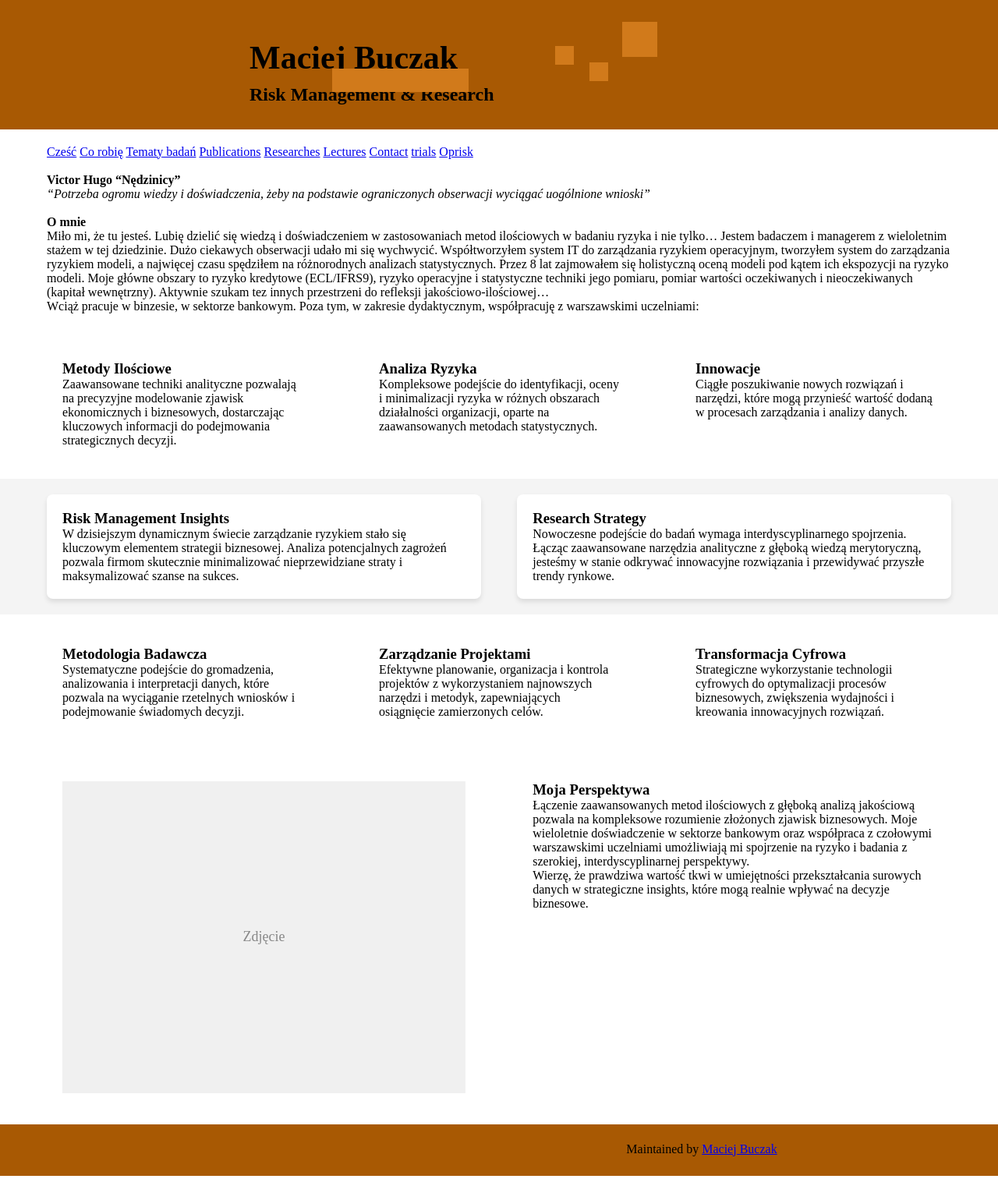
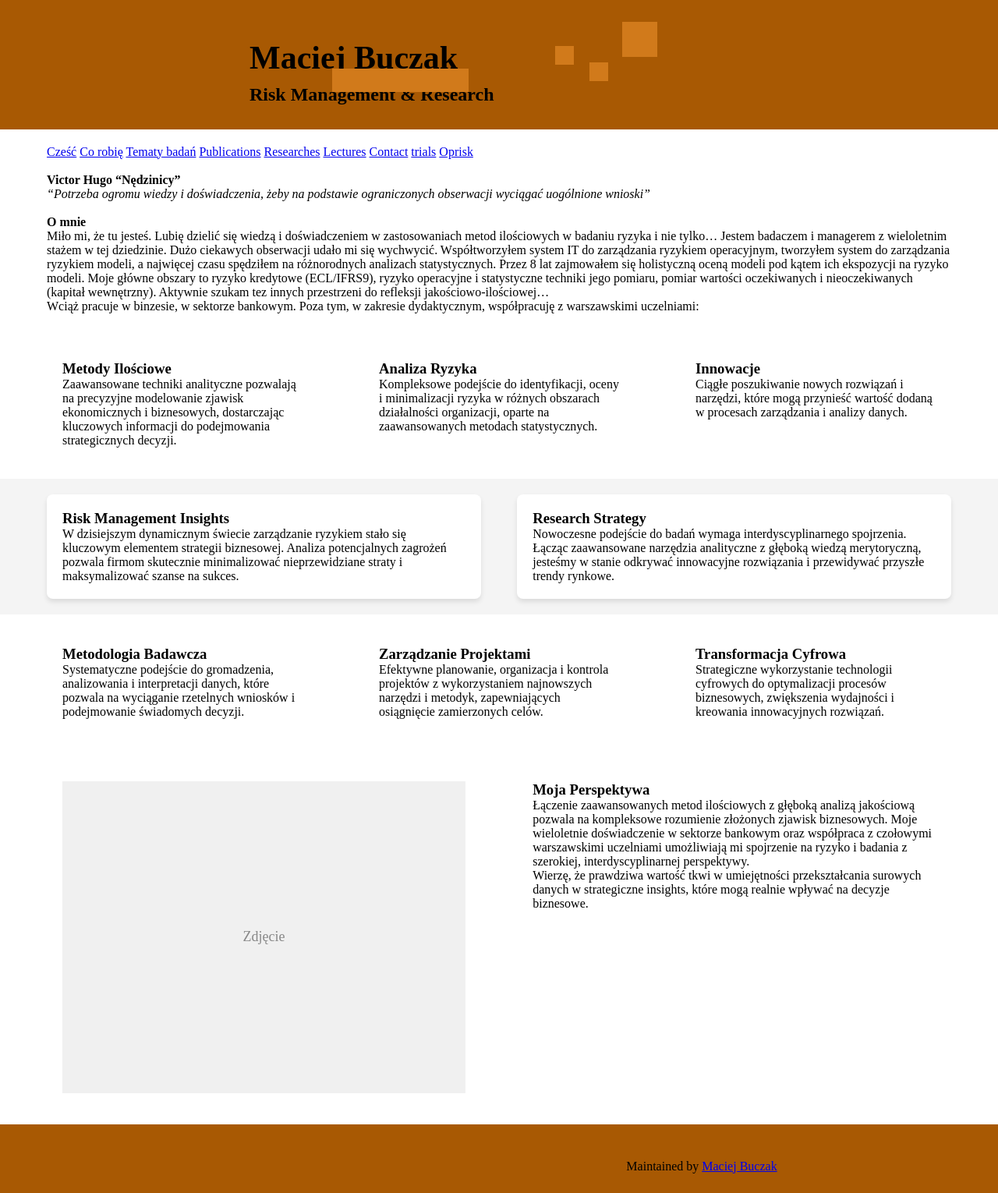
Before and after one commit to MaciejBuczak/risk-research, a Jekyll site: the page built from index.md, in a window 1280 px wide. Shown: the whole page at 78% size. Built offline with Jekyll 4.4.1, drawn with Linux system fonts in a browser that asks for light colours; before the commit the page ends 1508 px from its top, so only the background shows below that.

Commit message:
Update default.html

```diff
--- a/_layouts/default.html
+++ b/_layouts/default.html
@@ -109,7 +109,7 @@
       display: flex;
       justify-content: center;
       height: auto; /* Możesz zmienić na konkretną wartość, np. 100px */
-      padding-top: 18px; /* Górny padding stopki */
+      padding-top: 40px; /* Górny padding stopki */
       padding-bottom: 20px; /* Dolny padding stopki */
       position: relative; /* Pozycjonowanie względne */
     }
```
